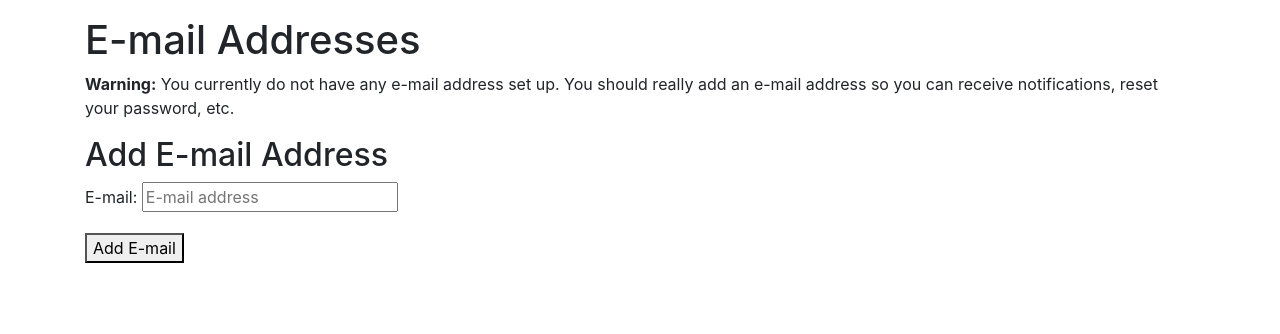
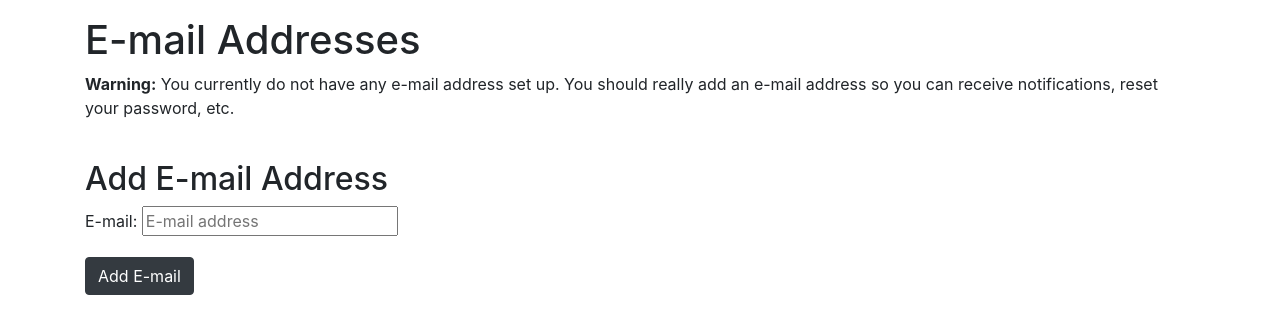
Before and after one commit to JVitorCarv/petmatch, a Django app: page /accounts/email/ in a window 1280 px wide. Shown: the part 56-390 px from the top of the page. Run offline with Django 4.2, Linux system fonts and the light colour scheme; a user stored in the database is signed in; data comes from the database, SQL or seed files in the repository; some libraries are stand-ins or nearby versions.

Commit message:
Change email page design

```diff
--- a/templates/account/email.html
+++ b/templates/account/email.html
@@ -31,9 +31,9 @@
   {% endfor %}
 
 <div class="buttonHolder">
-      <button class="secondaryAction" type="submit" name="action_primary" >{% trans 'Make Primary' %}</button>
-      <button class="secondaryAction" type="submit" name="action_send" >{% trans 'Re-send Verification' %}</button>
-      <button class="primaryAction" type="submit" name="action_remove" >{% trans 'Remove' %}</button>
+      <button class="secondaryAction btn btn-dark" type="submit" name="action_primary" >{% trans 'Make Primary' %}</button>
+      <button class="secondaryAction btn btn-dark" type="submit" name="action_send" >{% trans 'Re-send Verification' %}</button>
+      <button class="primaryAction btn btn-dark" type="submit" name="action_remove" >{% trans 'Remove' %}</button>
 </div>
 
 </fieldset>
@@ -45,12 +45,13 @@
 {% endif %}
 
   {% if can_add_email %}
-    <h2>{% trans "Add E-mail Address" %}</h2>
+  <br/>
+  <h2>{% trans "Add E-mail Address" %}</h2>
 
     <form method="post" action="{% url 'account_email' %}" class="add_email">
         {% csrf_token %}
         {{ form.as_p }}
-        <button name="action_add" type="submit">{% trans "Add E-mail" %}</button>
+        <button name="action_add" class="btn btn-dark" type="submit">{% trans "Add E-mail" %}</button>
     </form>
   {% endif %}
 
```
